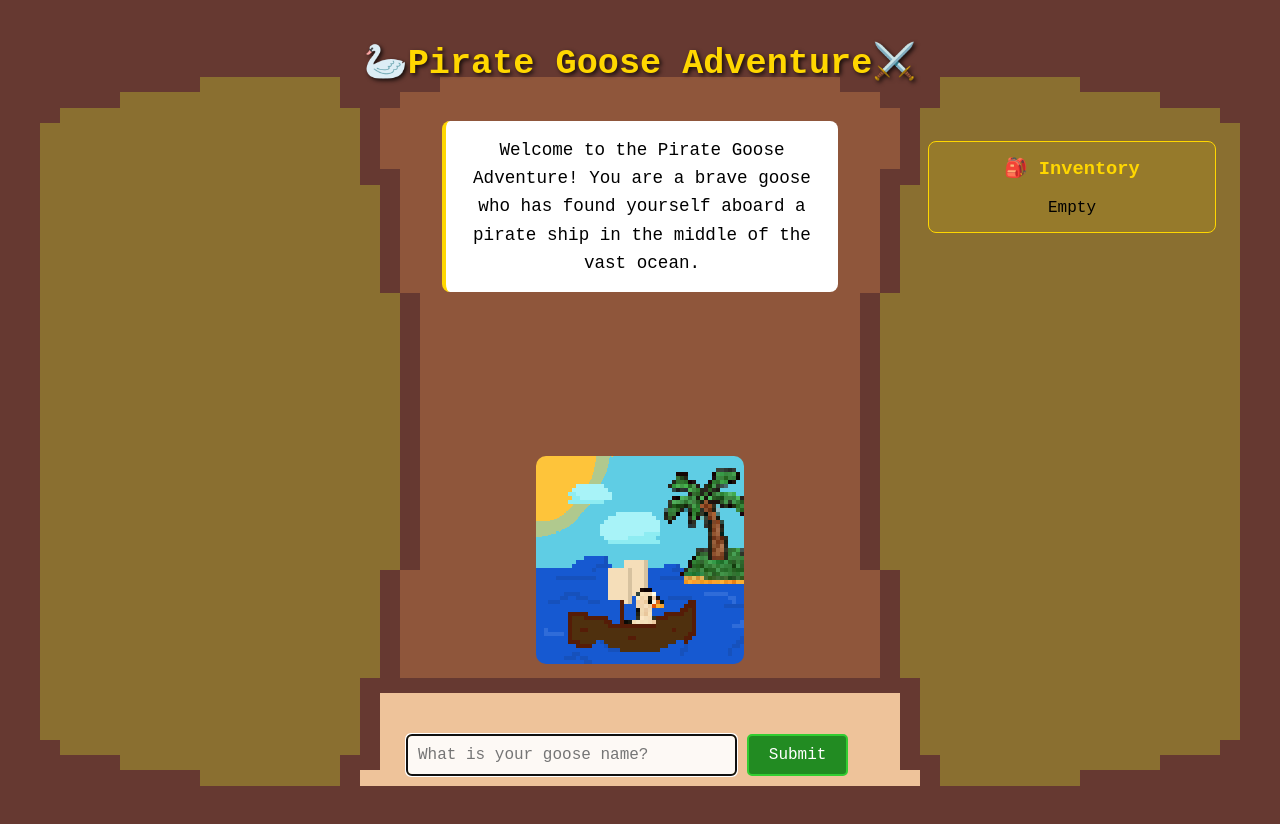
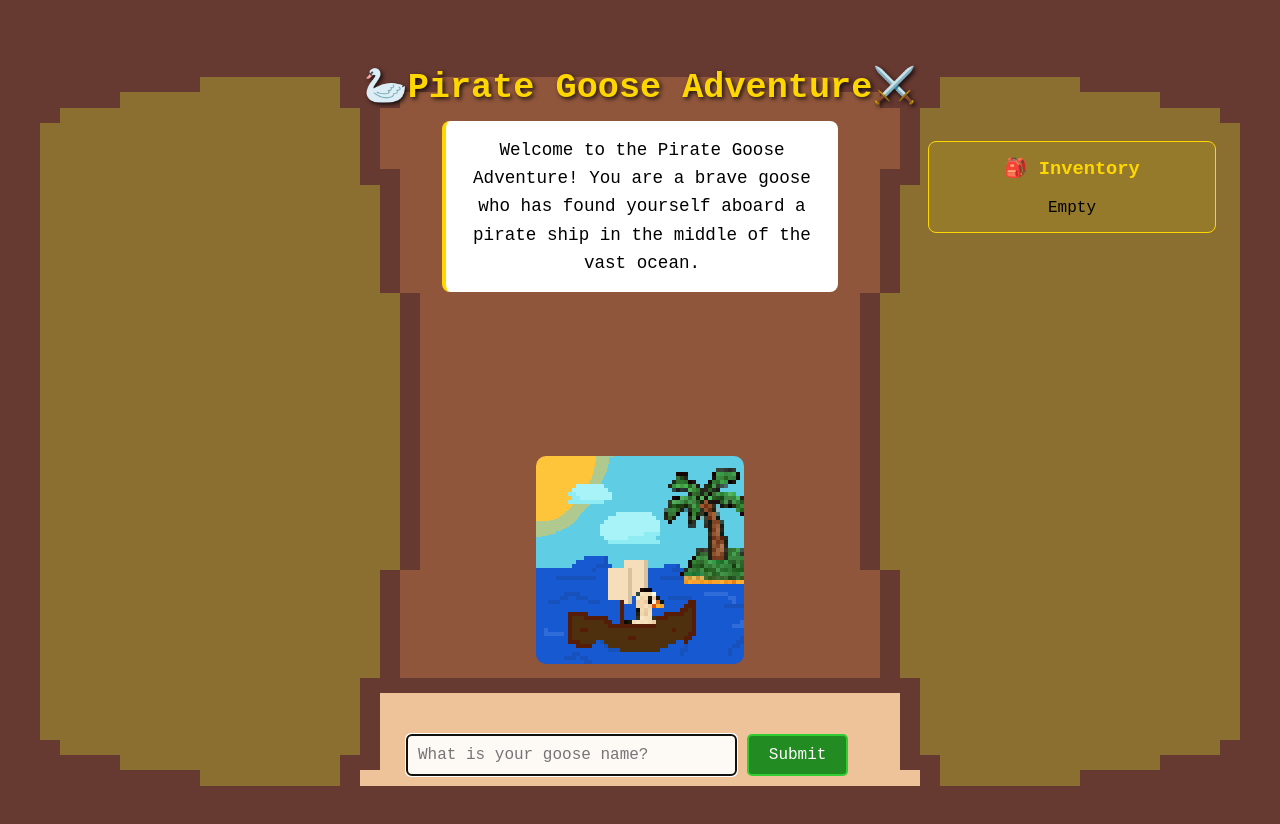
Before and after one commit to Godzilaer/Pirate-Goose-Adventure-Hacknight, a plain HTML site: page index.html in a window 1280 px wide. Drawn offline with Linux system fonts and the light colour scheme.

Commit message:
Update style.css

```diff
--- a/static/style.css
+++ b/static/style.css
@@ -33,7 +33,7 @@ body {
     font-size: 2.2em;
     text-shadow: 2px 2px 4px rgba(0, 0, 0, 0.8);
     position: relative;
-    top: 2%;
+    top: 5vh;
 }
 
 .story-text {
```
